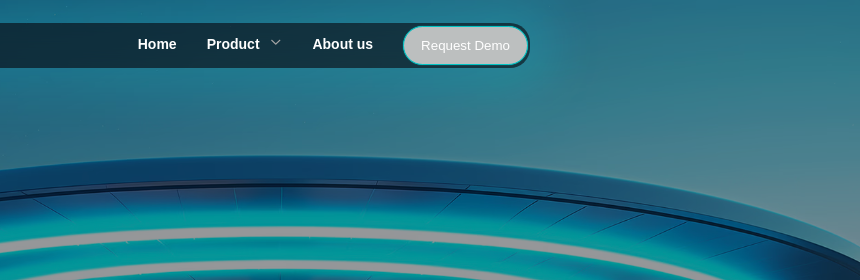
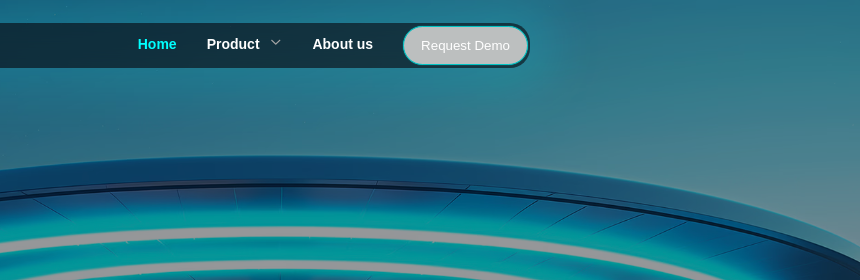
Before and after one commit to rajigiriraj/Iris-clone, a plain HTML site: page index.html in a window 1280 px wide. In both pictures the pointer is over the link "Home". Shown: the top 280 px of the page, 420-1280 px from the left. Drawn offline with Linux system fonts and the light colour scheme.

Commit message:
adding all files

```diff
--- a/style.css
+++ b/style.css
@@ -98,14 +98,9 @@ body{
     box-shadow: 0 0 50px 25px rgba(0, 255, 255, 0.15);
 
 }
-/* nav::before{
-    content: '';
-    position: absolute;
-    z-index: -1;
-    background: radial-gradient(circle, rgba(255, 255, 255, 0.4), transparent 70%);
-    filter: blur(20px);
-    opacity: 0.7;
-} */
+.navbar .list:hover{
+    color: aqua;
+}
 .home-part nav .menu{
     position: absolute;
     display: flex;
```
